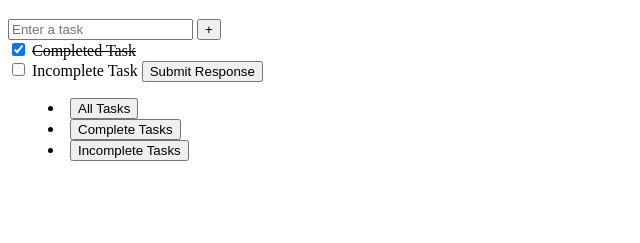
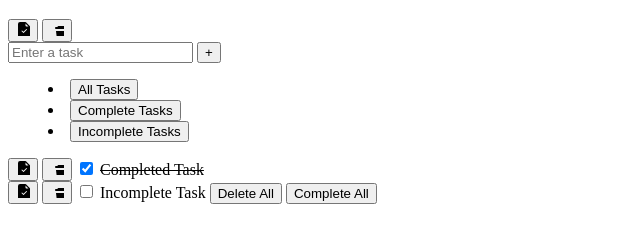
Before and after one commit to jjw18th/TO-DO, a plain HTML site: page index.html in a window 1280 px wide. Shown: the part 61-304 px from the top of the page, without its empty margins (0-640 px from the left). Drawn offline with Linux system fonts and the light colour scheme.

Commit message:
Some of the issues resolved

```diff
--- a/index.html
+++ b/index.html
@@ -7,21 +7,34 @@
 </head>
   <body>
       <h1>To-Dos</h1>
+      <button><svg xmlns="http://www.w3.org/2000/svg" width="14" height="14" fill="currentColor" class="bi bi-file-earmark-check-fill" viewBox="0 0 14 14">
+        <path d="M9.293 0H4a2 2 0 0 0-2 2v12a2 2 0 0 0 2 2h8a2 2 0 0 0 2-2V4.707A1 1 0 0 0 13.707 4L10 .293A1 1 0 0 0 9.293 0zM9.5 3.5v-2l3 3h-2a1 1 0 0 1-1-1zm1.354 4.354-3 3a.5.5 0 0 1-.708 0l-1.5-1.5a.5.5 0 1 1 .708-.708L7.5 9.793l2.646-2.647a.5.5 0 0 1 .708.708z"/>
+      </svg></button>
+      <button><svg xmlns="http://www.w3.org/2000/svg"  viewBox="0 0 14 14" width="14px" height="14px">    <path d="M 14.984375 2.4863281 A 1.0001 1.0001 0 0 0 14 3.5 L 14 4 L 8.5 4 A 1.0001 1.0001 0 0 0 7.4863281 5 L 6 5 A 1.0001 1.0001 0 1 0 6 7 L 24 7 A 1.0001 1.0001 0 1 0 24 5 L 22.513672 5 A 1.0001 1.0001 0 0 0 21.5 4 L 16 4 L 16 3.5 A 1.0001 1.0001 0 0 0 14.984375 2.4863281 z M 6 9 L 7.7929688 24.234375 C 7.9109687 25.241375 8.7633438 26 9.7773438 26 L 20.222656 26 C 21.236656 26 22.088031 25.241375 22.207031 24.234375 L 24 9 L 6 9 z"/></svg></button>
       <form>
         <input type="text" placeholder="Enter a task">
-        <input type="submit" value="+">
-      </form>
-      <form>
-        <input type="checkbox" id="checkbox1" value="dummy1" checked>
-        <label for="checkbox1"><s>Completed Task</s></label><br>
-        <input type="checkbox" id="checkbox2" value="dummy2">
-        <label for="checkbox2">Incomplete Task</label>
-        <button type="submit">Submit Response</button>
+       <button>+</button>
       </form>
       <menu>
         <li><button>All Tasks</button></li>
         <li><button>Complete Tasks</button></li>
         <li><button>Incomplete Tasks</button></li>
       </menu>
+      <form>
+        <button type="button"><svg xmlns="http://www.w3.org/2000/svg" width="14" height="14" fill="currentColor" class="bi bi-file-earmark-check-fill" viewBox="0 0 14 14">
+          <path d="M9.293 0H4a2 2 0 0 0-2 2v12a2 2 0 0 0 2 2h8a2 2 0 0 0 2-2V4.707A1 1 0 0 0 13.707 4L10 .293A1 1 0 0 0 9.293 0zM9.5 3.5v-2l3 3h-2a1 1 0 0 1-1-1zm1.354 4.354-3 3a.5.5 0 0 1-.708 0l-1.5-1.5a.5.5 0 1 1 .708-.708L7.5 9.793l2.646-2.647a.5.5 0 0 1 .708.708z"/>
+        </svg></button>
+        <button type="button"><svg xmlns="http://www.w3.org/2000/svg"  viewBox="0 0 14 14" width="14px" height="14px">    <path d="M 14.984375 2.4863281 A 1.0001 1.0001 0 0 0 14 3.5 L 14 4 L 8.5 4 A 1.0001 1.0001 0 0 0 7.4863281 5 L 6 5 A 1.0001 1.0001 0 1 0 6 7 L 24 7 A 1.0001 1.0001 0 1 0 24 5 L 22.513672 5 A 1.0001 1.0001 0 0 0 21.5 4 L 16 4 L 16 3.5 A 1.0001 1.0001 0 0 0 14.984375 2.4863281 z M 6 9 L 7.7929688 24.234375 C 7.9109687 25.241375 8.7633438 26 9.7773438 26 L 20.222656 26 C 21.236656 26 22.088031 25.241375 22.207031 24.234375 L 24 9 L 6 9 z"/></svg></button>
+        <input type="checkbox" id="checkbox1" value="dummy1" checked>
+        <label for="checkbox1"><s>Completed Task</s></label><br>
+        <button type="button"><svg xmlns="http://www.w3.org/2000/svg" width="14" height="14" fill="currentColor" class="bi bi-file-earmark-check-fill" viewBox="0 0 14 14">
+          <path d="M9.293 0H4a2 2 0 0 0-2 2v12a2 2 0 0 0 2 2h8a2 2 0 0 0 2-2V4.707A1 1 0 0 0 13.707 4L10 .293A1 1 0 0 0 9.293 0zM9.5 3.5v-2l3 3h-2a1 1 0 0 1-1-1zm1.354 4.354-3 3a.5.5 0 0 1-.708 0l-1.5-1.5a.5.5 0 1 1 .708-.708L7.5 9.793l2.646-2.647a.5.5 0 0 1 .708.708z"/>
+        </svg></button>
+        <button type="button"><svg xmlns="http://www.w3.org/2000/svg"  viewBox="0 0 14 14" width="14px" height="14px">    <path d="M 14.984375 2.4863281 A 1.0001 1.0001 0 0 0 14 3.5 L 14 4 L 8.5 4 A 1.0001 1.0001 0 0 0 7.4863281 5 L 6 5 A 1.0001 1.0001 0 1 0 6 7 L 24 7 A 1.0001 1.0001 0 1 0 24 5 L 22.513672 5 A 1.0001 1.0001 0 0 0 21.5 4 L 16 4 L 16 3.5 A 1.0001 1.0001 0 0 0 14.984375 2.4863281 z M 6 9 L 7.7929688 24.234375 C 7.9109687 25.241375 8.7633438 26 9.7773438 26 L 20.222656 26 C 21.236656 26 22.088031 25.241375 22.207031 24.234375 L 24 9 L 6 9 z"/></svg></button>
+        <input type="checkbox" id="checkbox2" value="dummy2">
+        <label for="checkbox2">Incomplete Task</label>
+        <button type="button" id="deleteAllButton">Delete All</button>
+        <button type="button" id="deleteAllButton">Complete All</button>
+      </form>
   </body>
 </html>
```
